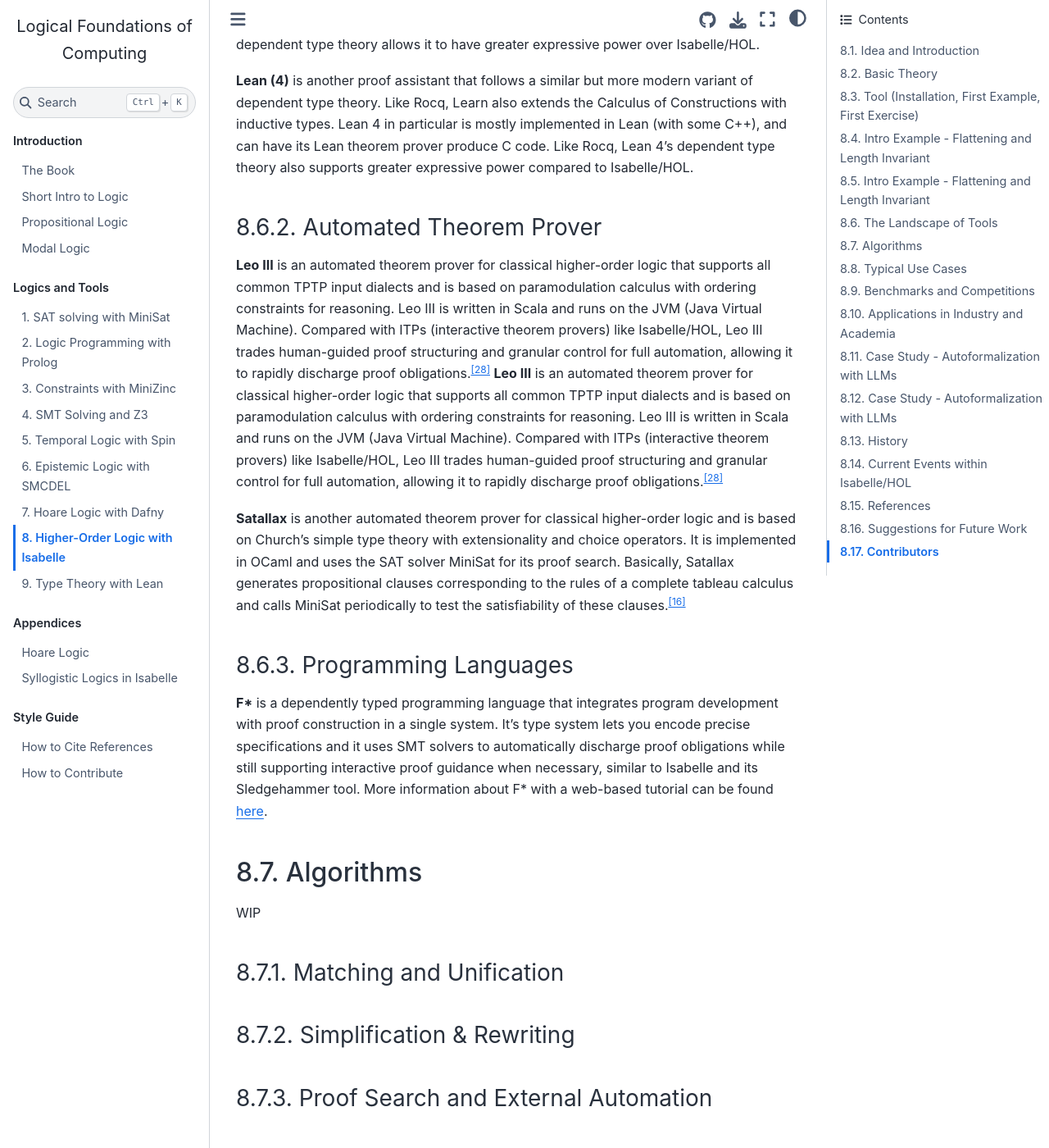
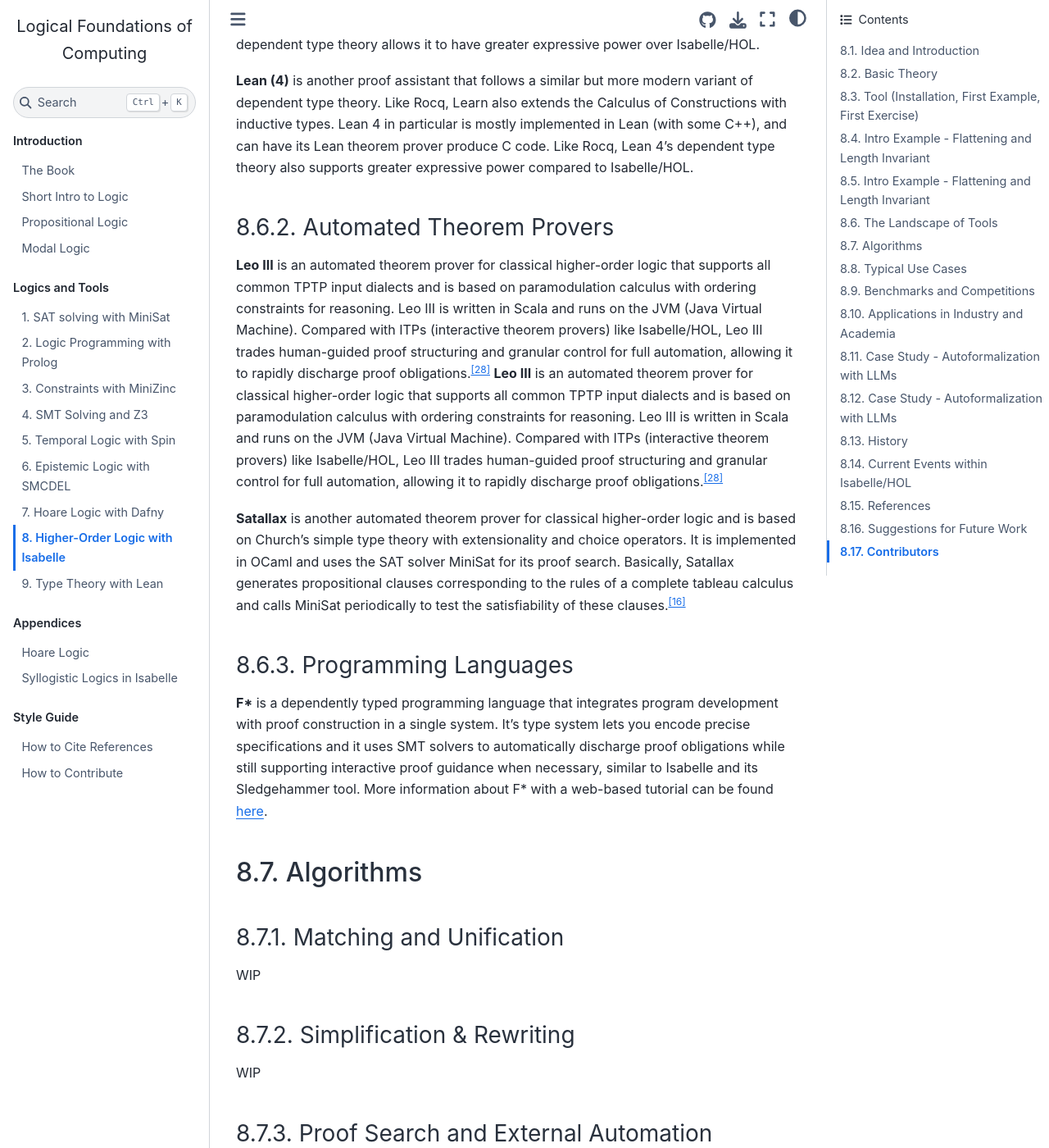
Before and after one commit to LEAP-at-Chapman/CPSC-510-Logical-Foundations-of-Computing, a Jupyter Book: the page built from content/10-higher-order-logic.md, in a window 1280 px wide and 1400 px high, scrolled down 10803 px. Shown: the whole window at 82% size. Built offline with Jupyter Book 1.0.4 settings and Sphinx 7.4.7 and the Sphinx Book theme 1.1.4, drawn with Linux system fonts in a browser that asks for light colours.

Commit message:
quick fix rename ATP

```diff
--- a/content/10-higher-order-logic.md
+++ b/content/10-higher-order-logic.md
@@ -346,7 +346,7 @@ lemma length_flatten:
 
 **Lean (4)** is another proof assistant that follows a similar but more modern variant of dependent type theory. Like Rocq, Learn also extends the Calculus of Constructions with inductive types. Lean 4 in particular is mostly implemented in Lean (with some C++), and can have its Lean theorem prover produce C code. Like Rocq, Lean 4's dependent type theory also supports greater expressive power compared to Isabelle/HOL.
 
-### Automated Theorem Prover
+### Automated Theorem Provers
 
 **Leo III** is an automated theorem prover for classical higher-order logic that supports all common TPTP input dialects and is based on paramodulation calculus with ordering constraints for reasoning. Leo III is written in Scala and runs on the JVM (Java Virtual Machine). Compared with ITPs (interactive theorem provers) like Isabelle/HOL, Leo III trades human-guided proof structuring and granular control for full automation, allowing it to rapidly discharge proof obligations.<sup><a href="#LeoIII">[28]</a></sup>
 **Leo III** is an automated theorem prover for classical higher-order logic that supports all common TPTP input dialects and is based on paramodulation calculus with ordering constraints for reasoning. Leo III is written in Scala and runs on the JVM (Java Virtual Machine). Compared with ITPs (interactive theorem provers) like Isabelle/HOL, Leo III trades human-guided proof structuring and granular control for full automation, allowing it to rapidly discharge proof obligations.<sup><a href="#LeoIII">[28]</a></sup>
@@ -361,9 +361,9 @@ lemma length_flatten:
 
 ## Algorithms
 
+### Matching and Unification
+
 WIP
-
-### Matching and Unification
 
 <!-- This is the engine that lets the system fit rules to goals.
 Unification (especially first-order and higher-order patterns) is the key algorithm that determines how variables in rules or lemmas can be instantiated to match the current proof goal or subgoal. In Isabelle/HOL, unification drives rule application, tactic behavior, and many automation steps, linking the declarative inference rules to concrete proof steps.
@@ -378,6 +378,8 @@ Why this matters
 
 ### Simplification & Rewriting
 
+WIP
+
 <!-- This is the core term-engine that most automated tactics rely on.
 
 The simplifier in Isabelle/HOL repeatedly applies rewrite rules — typically equational theorems — to simplify terms. This involves heuristics such as term ordering and conditional rewriting, which make it efficient and prevent infinite rewriting loops. The simplifier is used by tactics like simp and underpins many other automatic proof methods.
@@ -388,6 +390,8 @@ What to cover
 	•	How this intersects with automation (simp, auto, etc.) -->
 
 ### Proof Search and External Automation
+
+WIP
 
 <!-- This covers the practical automation layer that makes Isabelle powerful in real use.
 
```
